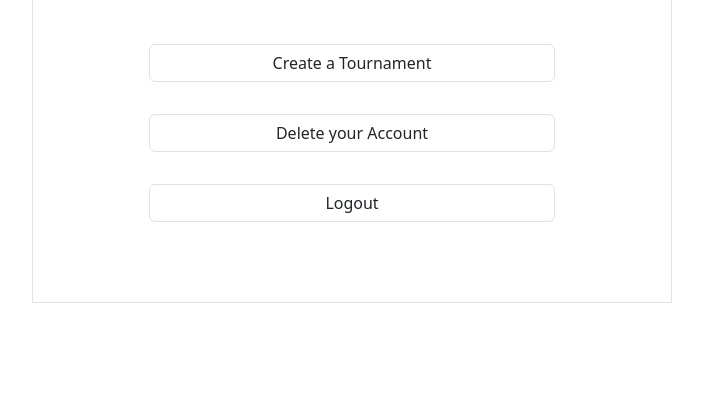
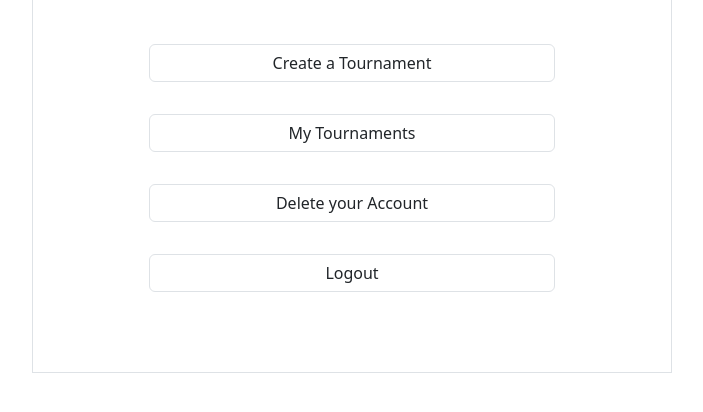
Before and after one commit to Ben-Wright-23/NEA-Project, a Flask app: page /dashboard in a window 1280 px wide. Shown: the part 120-532 px from the top of the page, without its empty margins (288-991 px from the left). Run offline with Flask 3, Linux system fonts and the light colour scheme.

Commit message:
Began testing the My Tournaments page

```diff
--- a/routes/tournamentCreation.py
+++ b/routes/tournamentCreation.py
@@ -250,7 +250,7 @@ def bracketDisplay():
     #defines bracketDisplay function for the bracketDisplay blueprint
     db = DatabaseHandler("appData.db")
     #creates a link to the database, where appData.db is the database storing the enities
-    results = db.getBrackets(session["Tournament"])
+    results = db.getTournamentFields(session["Tournament"])
     #retrieves the record of the current tournament from the database
     brackets = (results[4])
     #sets brackets to be the bracket field from the record containing all the info about the current tournament
--- a/templates/Dashboard.html
+++ b/templates/Dashboard.html
@@ -21,6 +21,10 @@
         <!-- Creates button for users to create a tournament, links to the creationForm function to load the page -->
     </div>
     <div class = "text-center">
+        <p><a class = "btn link-dark border mb-3 w-75" href = "/myTournamentsPage">My Tournaments</a></p>
+        <!-- Creates button for users to view all their tournaments, links to the myTournamentsPage function to load the page -->
+    </div>
+    <div class = "text-center">
         <!-- Aligns the button in the centre of the division -->
         <p><a class = "btn link-dark border mb-3 w-75" href = "/deleteAccount">Delete your Account</a></p>
         <!-- Creates a button for users to delete their account, links to the deleteAccount function -->
```
Also changed, not shown: appData.db.
